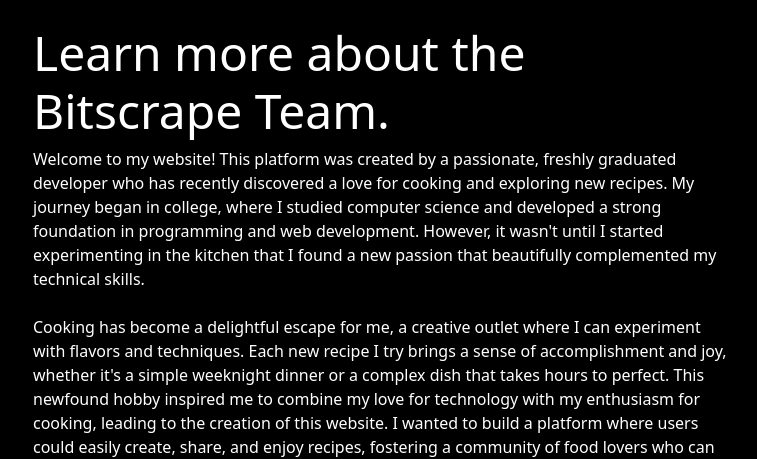
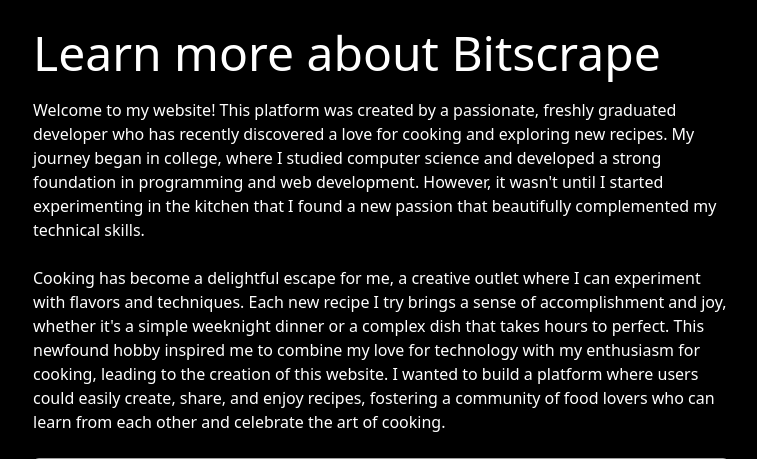
Before and after one commit to rvekeria678/bitescape, a Flask app: page /about in a window 1280 px wide. Shown: the part 56-515 px from the top of the page, without its empty margins (259-1016 px from the left). Run offline with Flask 3, Linux system fonts and the light colour scheme; some libraries are stand-ins or nearby versions; grey boxes are pictures that could not be loaded.

Commit message:
About Page Formatting

```diff
--- a/templates/about.html
+++ b/templates/about.html
@@ -1,8 +1,8 @@
 {% extends 'base.html' %}
 {% block body %}
 <div class="container" id="about-content">
-    <h1 class="text-white display-5 mt-5">Learn more about the Bitscrape Team.</h1>
-    <p class="text-white">
+    <h1 class="text-white display-5 mt-5">Learn more about Bitscrape</h1>
+    <p class="text-white mt-3">
         Welcome to my website! This platform was created by a passionate, freshly graduated developer who has recently discovered a love for cooking and exploring new recipes. My journey began in college, where I studied computer science and developed a strong foundation in programming and web development. However, it wasn't until I started experimenting in the kitchen that I found a new passion that beautifully complemented my technical skills.
         <br><br>
         Cooking has become a delightful escape for me, a creative outlet where I can experiment with flavors and techniques. Each new recipe I try brings a sense of accomplishment and joy, whether it's a simple weeknight dinner or a complex dish that takes hours to perfect. This newfound hobby inspired me to combine my love for technology with my enthusiasm for cooking, leading to the creation of this website. I wanted to build a platform where users could easily create, share, and enjoy recipes, fostering a community of food lovers who can learn from each other and celebrate the art of cooking.
```
